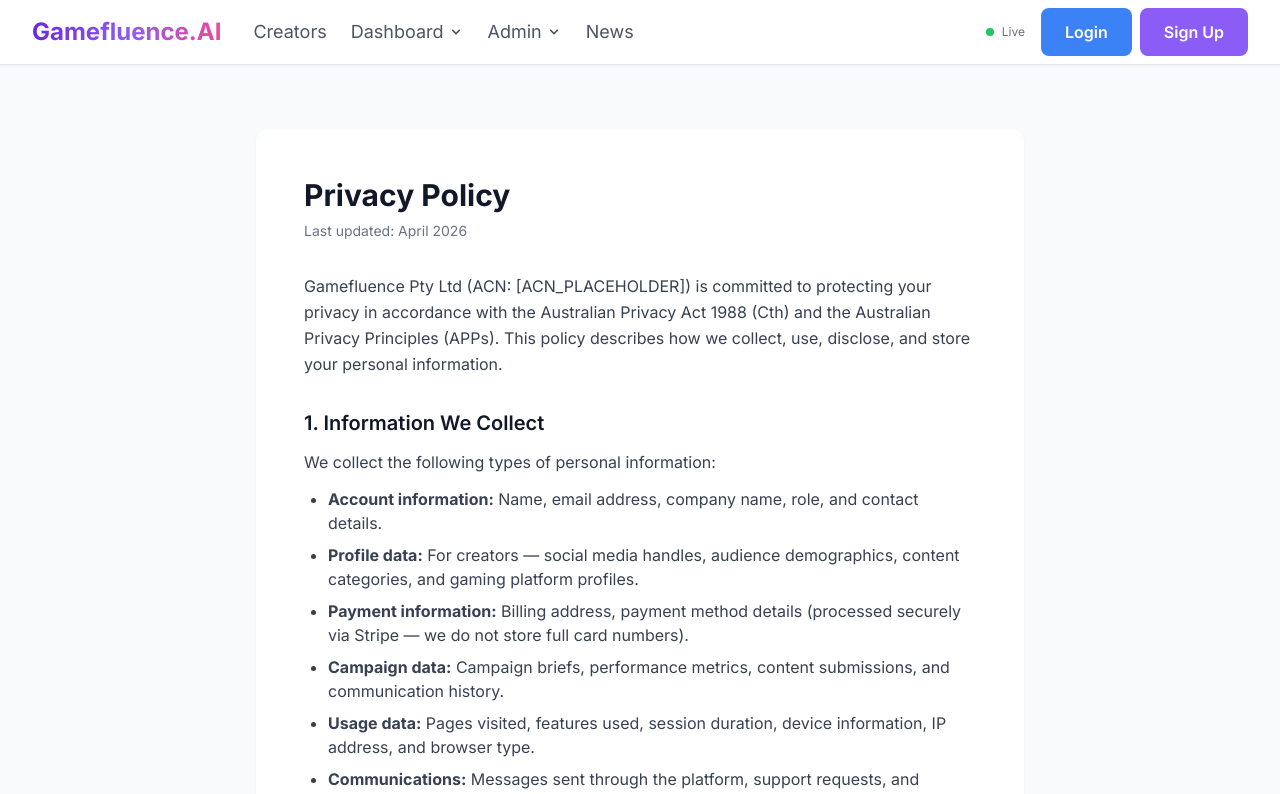
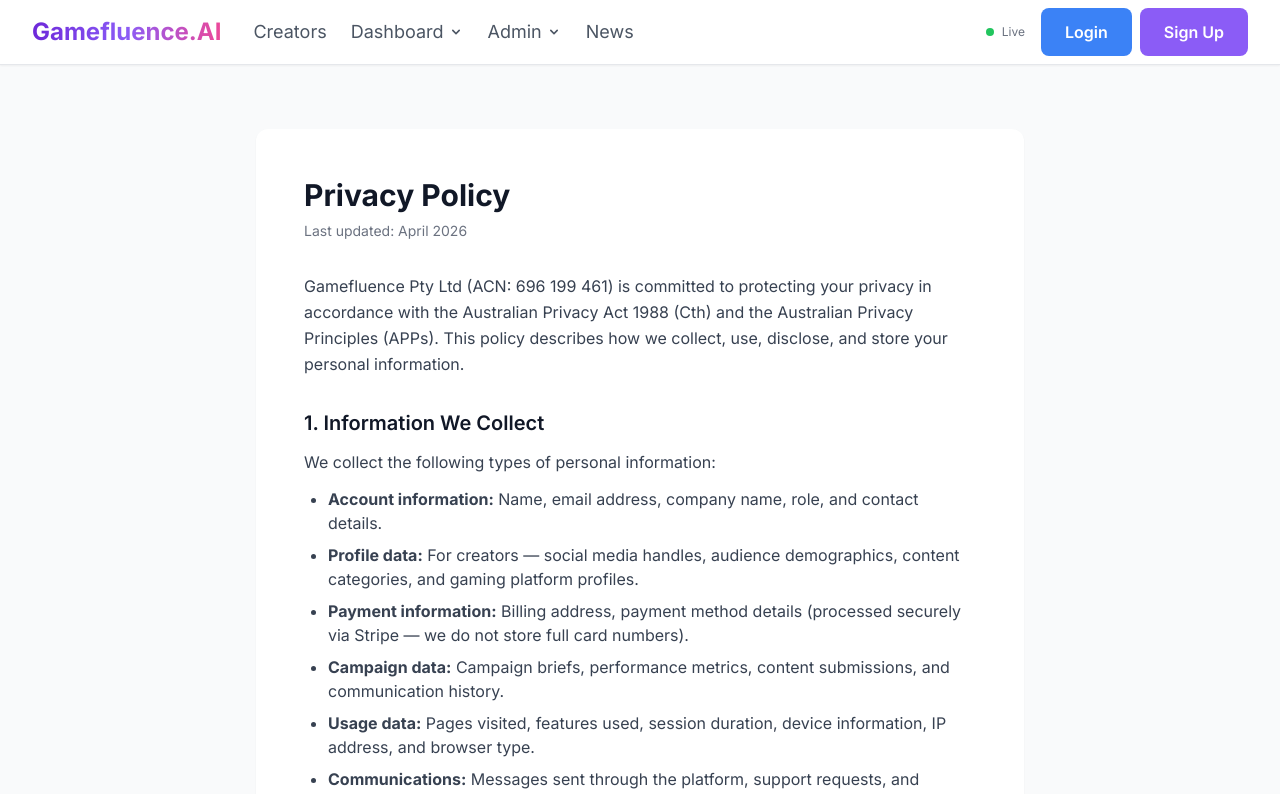
Before and after one commit to joelamoskirk-dotcom/gamefluence, a Next.js app: page /privacy in a window 1280 px wide. Shown: the top 794 px of the page. Built offline with nearby package versions, Linux system fonts and the light colour scheme.

Commit message:
Add real ACN 696 199 461 - GAMEFLUENCE PTY LTD across all legal pages and footer

```diff
--- a/app/privacy/page.tsx
+++ b/app/privacy/page.tsx
@@ -10,7 +10,7 @@ export default function PrivacyPolicy() {
         <div className="prose prose-gray max-w-none space-y-8">
           <section>
             <p className="text-gray-700 leading-relaxed">
-              Gamefluence Pty Ltd (ACN: [ACN_PLACEHOLDER]) is committed to protecting your privacy in accordance with the Australian Privacy Act 1988 (Cth) and the Australian Privacy Principles (APPs). This policy describes how we collect, use, disclose, and store your personal information.
+              Gamefluence Pty Ltd (ACN: 696 199 461) is committed to protecting your privacy in accordance with the Australian Privacy Act 1988 (Cth) and the Australian Privacy Principles (APPs). This policy describes how we collect, use, disclose, and store your personal information.
             </p>
           </section>
 
@@ -129,7 +129,7 @@ export default function PrivacyPolicy() {
             </p>
             <ul className="list-none pl-0 text-gray-700 space-y-1 mt-3">
               <li><strong>Privacy Officer</strong></li>
-              <li><strong>Company:</strong> Gamefluence Pty Ltd (ACN: [ACN_PLACEHOLDER])</li>
+              <li><strong>Company:</strong> Gamefluence Pty Ltd (ACN: 696 199 461)</li>
               <li><strong>Email:</strong> hello@gamefluenceai.com</li>
               <li><strong>Website:</strong> gamefluenceai.com</li>
             </ul>
--- a/app/refund/page.tsx
+++ b/app/refund/page.tsx
@@ -10,7 +10,7 @@ export default function RefundPolicy() {
         <div className="prose prose-gray max-w-none space-y-8">
           <section>
             <p className="text-gray-700 leading-relaxed">
-              Gamefluence Pty Ltd (ACN: [ACN_PLACEHOLDER]) is committed to fair and transparent refund practices. This policy outlines the terms for campaign cancellations, refunds, and payment disputes on the Gamefluence platform.
+              Gamefluence Pty Ltd (ACN: 696 199 461) is committed to fair and transparent refund practices. This policy outlines the terms for campaign cancellations, refunds, and payment disputes on the Gamefluence platform.
             </p>
           </section>
 
@@ -100,7 +100,7 @@ export default function RefundPolicy() {
             </p>
             <ul className="list-none pl-0 text-gray-700 space-y-1 mt-3">
               <li><strong>Email:</strong> hello@gamefluenceai.com</li>
-              <li><strong>Company:</strong> Gamefluence Pty Ltd (ACN: [ACN_PLACEHOLDER])</li>
+              <li><strong>Company:</strong> Gamefluence Pty Ltd (ACN: 696 199 461)</li>
               <li><strong>Website:</strong> gamefluenceai.com</li>
             </ul>
           </section>
--- a/app/terms/page.tsx
+++ b/app/terms/page.tsx
@@ -11,7 +11,7 @@ export default function TermsOfService() {
           <section>
             <h2 className="text-xl font-semibold text-gray-900 mt-8 mb-3">1. Acceptance of Terms</h2>
             <p className="text-gray-700 leading-relaxed">
-              By accessing or using the Gamefluence platform (gamefluenceai.com), you agree to be bound by these Terms of Service. Gamefluence Pty Ltd (ACN: [ACN_PLACEHOLDER]) operates this platform. If you do not agree to these terms, you must not use our services.
+              By accessing or using the Gamefluence platform (gamefluenceai.com), you agree to be bound by these Terms of Service. Gamefluence Pty Ltd (ACN: 696 199 461) operates this platform. If you do not agree to these terms, you must not use our services.
             </p>
             <p className="text-gray-700 leading-relaxed mt-3">
               These terms constitute a legally binding agreement between you and Gamefluence Pty Ltd. We reserve the right to update these terms at any time, and continued use of the platform constitutes acceptance of any modifications.
@@ -102,7 +102,7 @@ export default function TermsOfService() {
               If you have any questions about these Terms of Service, please contact us:
             </p>
             <ul className="list-none pl-0 text-gray-700 space-y-1 mt-3">
-              <li><strong>Company:</strong> Gamefluence Pty Ltd (ACN: [ACN_PLACEHOLDER])</li>
+              <li><strong>Company:</strong> Gamefluence Pty Ltd (ACN: 696 199 461)</li>
               <li><strong>Email:</strong> hello@gamefluenceai.com</li>
               <li><strong>Website:</strong> gamefluenceai.com</li>
             </ul>
--- a/components/ui/Footer.tsx
+++ b/components/ui/Footer.tsx
@@ -64,7 +64,7 @@ export default function Footer() {
         {/* Bottom bar */}
         <div className="border-t border-gray-800 pt-6 flex flex-col sm:flex-row justify-between items-center gap-3 text-xs">
           <div>
-            © {new Date().getFullYear()} <span className="notranslate">Gamefluence Pty Ltd</span>. All rights reserved. ABN/ACN: [ACN_PLACEHOLDER]
+            © {new Date().getFullYear()} <span className="notranslate">GAMEFLUENCE PTY LTD</span>. All rights reserved. ACN: 696 199 461
           </div>
           <div className="flex items-center gap-4">
             <span>Melbourne, Australia</span>
```
